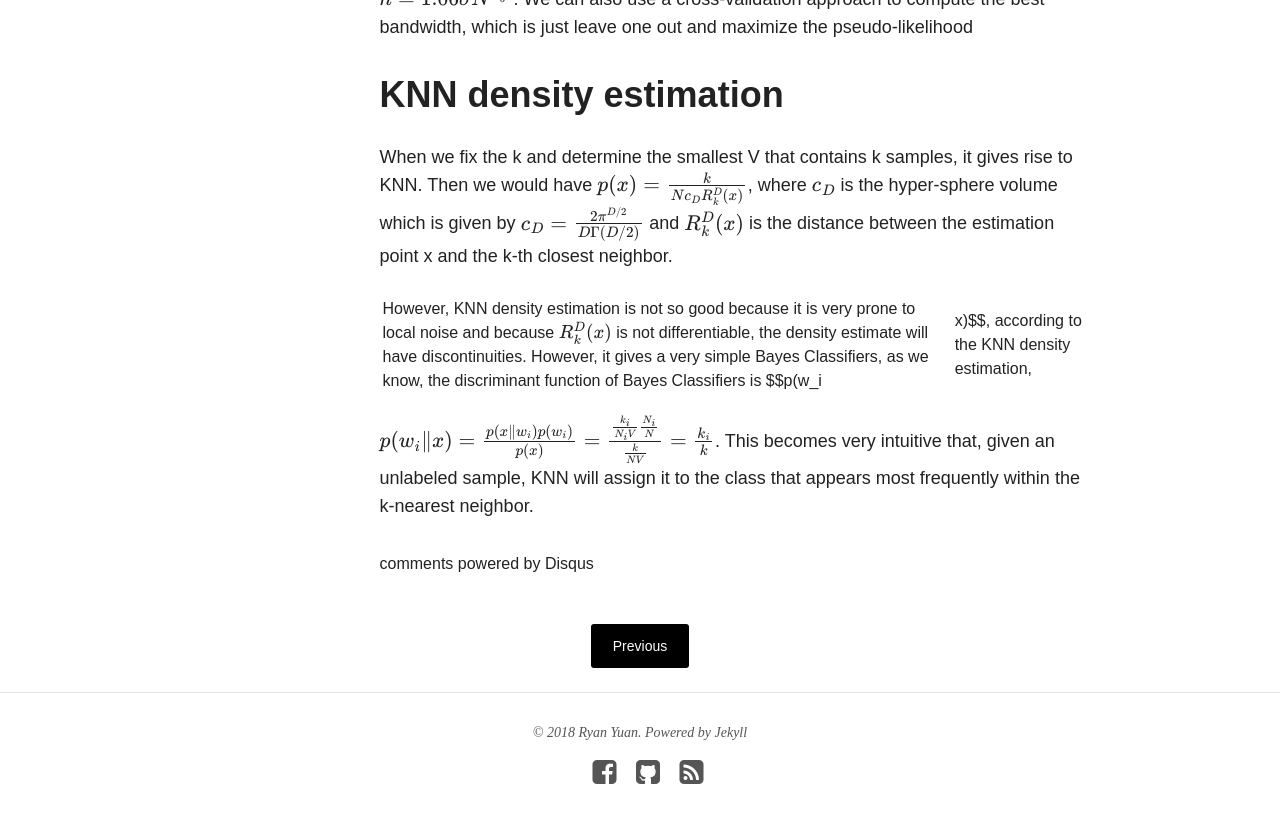
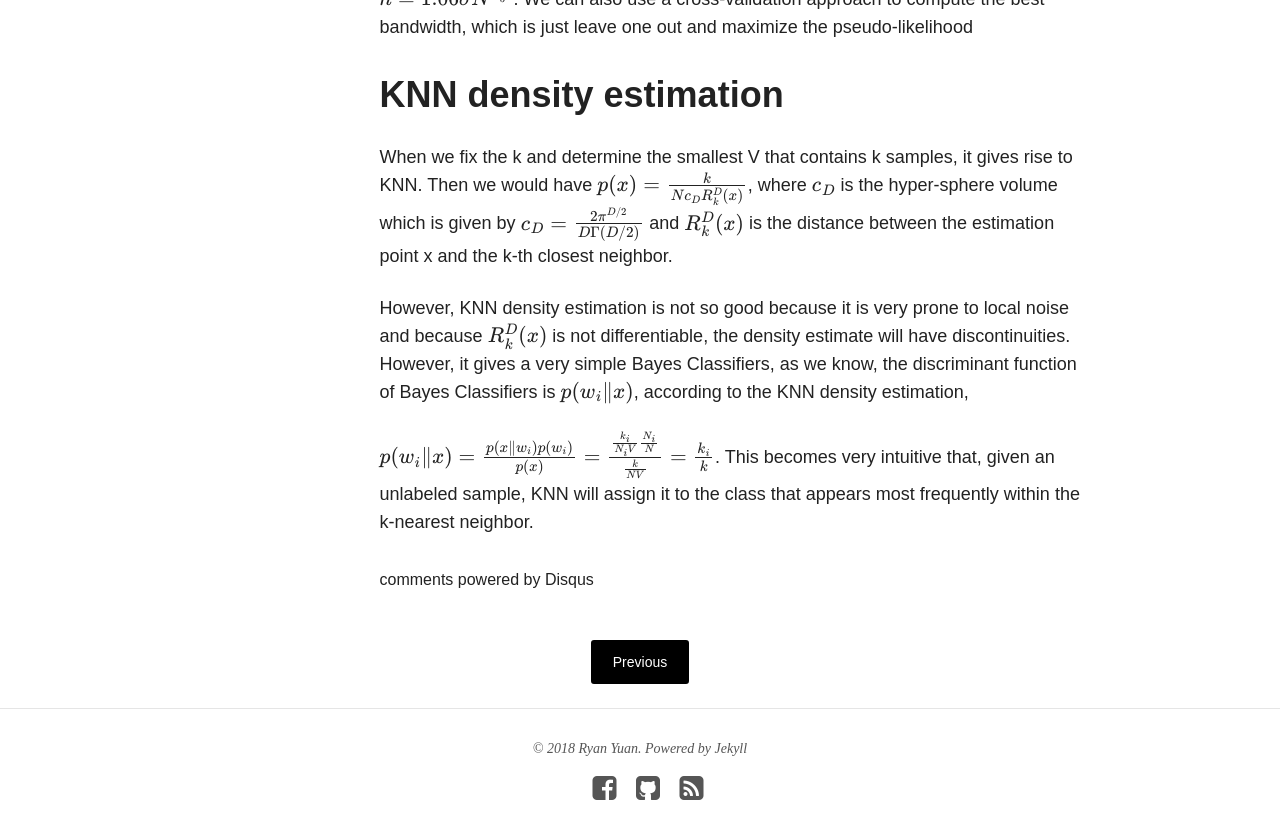
Before and after one commit to ryanyuan42/ryanyuan42.github.io, a Jekyll site: the page built from _posts/2018-09-27-kde.md, in a window 1280 px wide and 900 px high, scrolled down 1656 px. Shown: the top 839 px of the window. Built offline with Jekyll 4.4.1, drawn with Linux system fonts in a browser that asks for light colours; nearby versions of some CDN libraries; formulas are drawn with MathJax 3; comment, search, counter and statistics services are not loaded.

Commit message:
Update 2018-09-27-kde.md

```diff
--- a/_posts/2018-09-27-kde.md
+++ b/_posts/2018-09-27-kde.md
@@ -43,6 +43,6 @@ use a cross-validation approach to compute the best bandwidth, which is just lea
 
 When we fix the k and determine the smallest V that contains k samples, it gives rise to KNN. Then we would have $$p(x) = \frac{k}{N c_D R_k^D(x)}$$, where $$c_D$$ is the hyper-sphere volume which is given by $$c_D = \frac{2 \pi^{D/2}}{ D \Gamma(D/2)}$$ and $$ R_k^D(x)$$ is the distance between the estimation point x and the k-th closest neighbor.
 
-However, KNN density estimation is not so good because it is very prone to local noise and because $$R_k^D (x)$$ is not differentiable, the density estimate will have discontinuities. However, it gives a very simple Bayes Classifiers, as we know, the discriminant function of Bayes Classifiers is $$p(w_i | x)$$, according to the KNN density estimation,
+However, KNN density estimation is not so good because it is very prone to local noise and because $$R_k^D (x)$$ is not differentiable, the density estimate will have discontinuities. However, it gives a very simple Bayes Classifiers, as we know, the discriminant function of Bayes Classifiers is $$p(w_i \| x)$$, according to the KNN density estimation,
 
 $$p(w_i \| x) = \frac{p(x \| w_i) p(w_i)}{p(x)} = \frac{\frac{k_i}{N_i V} \frac{N_i}{N} }{\frac{k}{NV}} = \frac{k_i}{k}$$. This becomes very intuitive that, given an unlabeled sample, KNN will assign it to the class that appears most frequently within the k-nearest neighbor.
```
